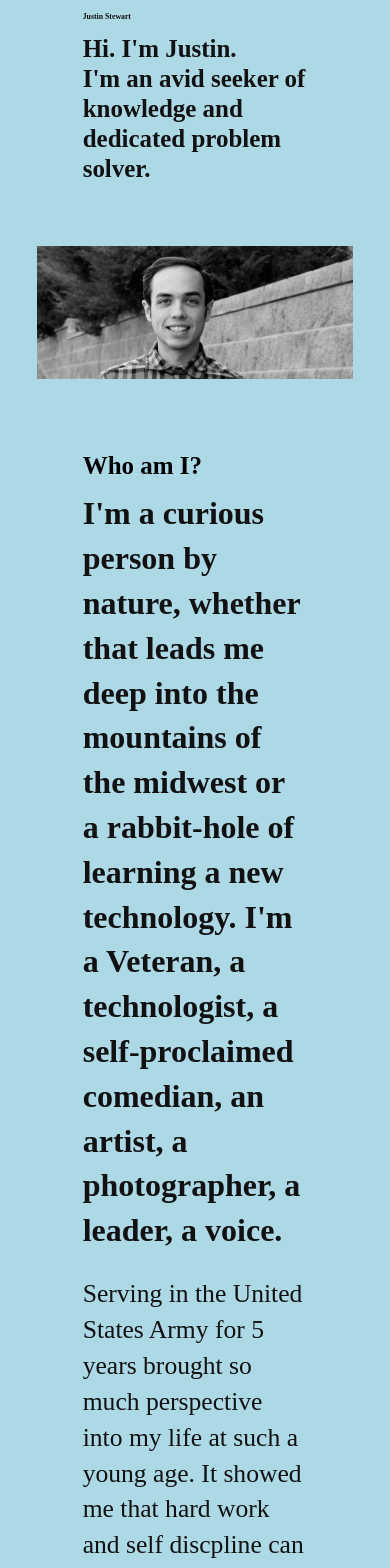
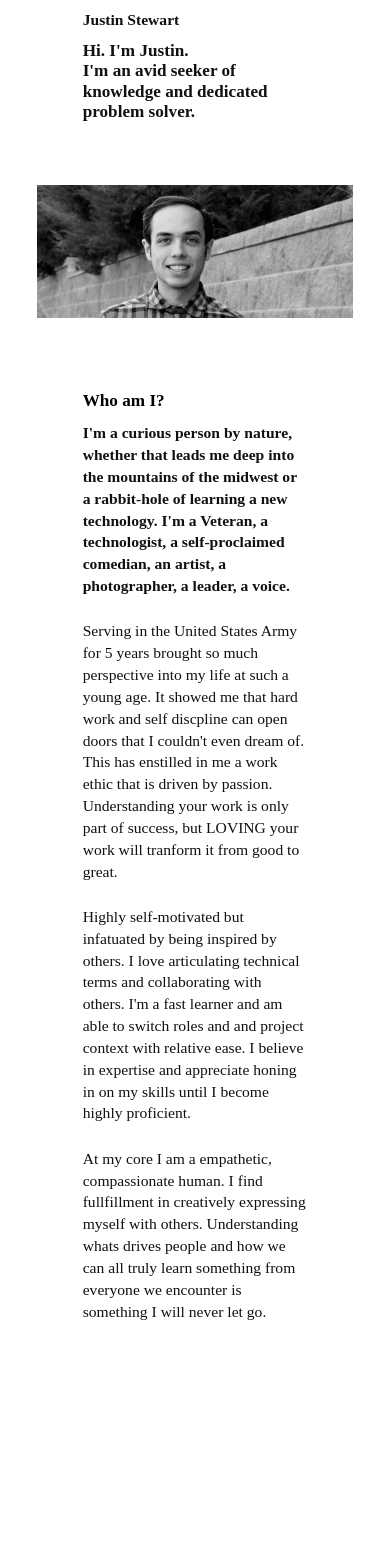
Before and after one commit to Jstewart3313/My_Portfolio, a React (Create React App) app: page / in a window 390 px wide. Shown: the top 1568 px of the page. After the commit the page ends 1360 px from the top, so only its background shows below. Built offline with nearby package versions, Linux system fonts and the light colour scheme.

Commit message:
Fix media query

```diff
--- a/src/Components/Header/Header.scss
+++ b/src/Components/Header/Header.scss
@@ -15,7 +15,7 @@
 
 .sub-header {
     font-family: 'Semibold';
-    font-size: 6.4vw;
+    font-size: 4.4vw;
     // font-size: 5em;
     line-height: 120%;
     color: #111111;
@@ -29,8 +29,8 @@
 }
 
 
-@media only screen and (max-width: 400px) {
-    body {
-      background-color: lightblue;
+@media only screen and (max-width: 750px) {
+    .name {
+      font-size: 4vw;
     }
   }
--- a/src/Components/Intro/Intro.scss
+++ b/src/Components/Intro/Intro.scss
@@ -7,7 +7,7 @@
 }
 
 .intro-header {
-  font-size: 6.4vw;
+  font-size: 4.4vw;
   font-weight: bold;
   font-family: 'Semibold';
   margin: 5% 0%;
@@ -15,7 +15,7 @@
 
 .intro-p1 {
     font-family: 'Medium';
-    font-size: 2em;
+    font-size: 2vw;
     color: #111111;
     line-height: 140%;
     margin-bottom: 6vmin;
@@ -26,7 +26,7 @@
 
 .intro-p2 {
     font-family: 'Semibold';
-    font-size: 1.6em;
+    font-size: 2.6vw;
     color: #111111;
     line-height: 140%;
     margin-bottom: 6vmin;
@@ -36,7 +36,7 @@
 
 .intro-p3 {
   font-family: 'Semibold';
-  font-size: 1.6em;
+  font-size: 2.6vw;
   color: #111111;
   line-height: 140%;
   margin-bottom: 6vmin;
@@ -46,10 +46,28 @@
 
 .intro-p4 {
   font-family: 'Semibold';
-  font-size: 1.6em;
+  font-size: 2.6vw;
   color: #111111;
   line-height: 140%;
   margin-bottom: 6vmin;
   overflow: hidden;
   // margin: 5vmin 30vmin 188px 30vmin;
 }
+
+@media only screen and (max-width: 750px) {
+  .intro-p1 {
+    font-size: 4vw;
+  }
+
+  .intro-p2 {
+    font-size: 4vw;
+  }
+
+  .intro-p3 {
+    font-size: 4vw;
+  }
+
+  .intro-p4 {
+    font-size: 4vw;
+  }
+}
```
